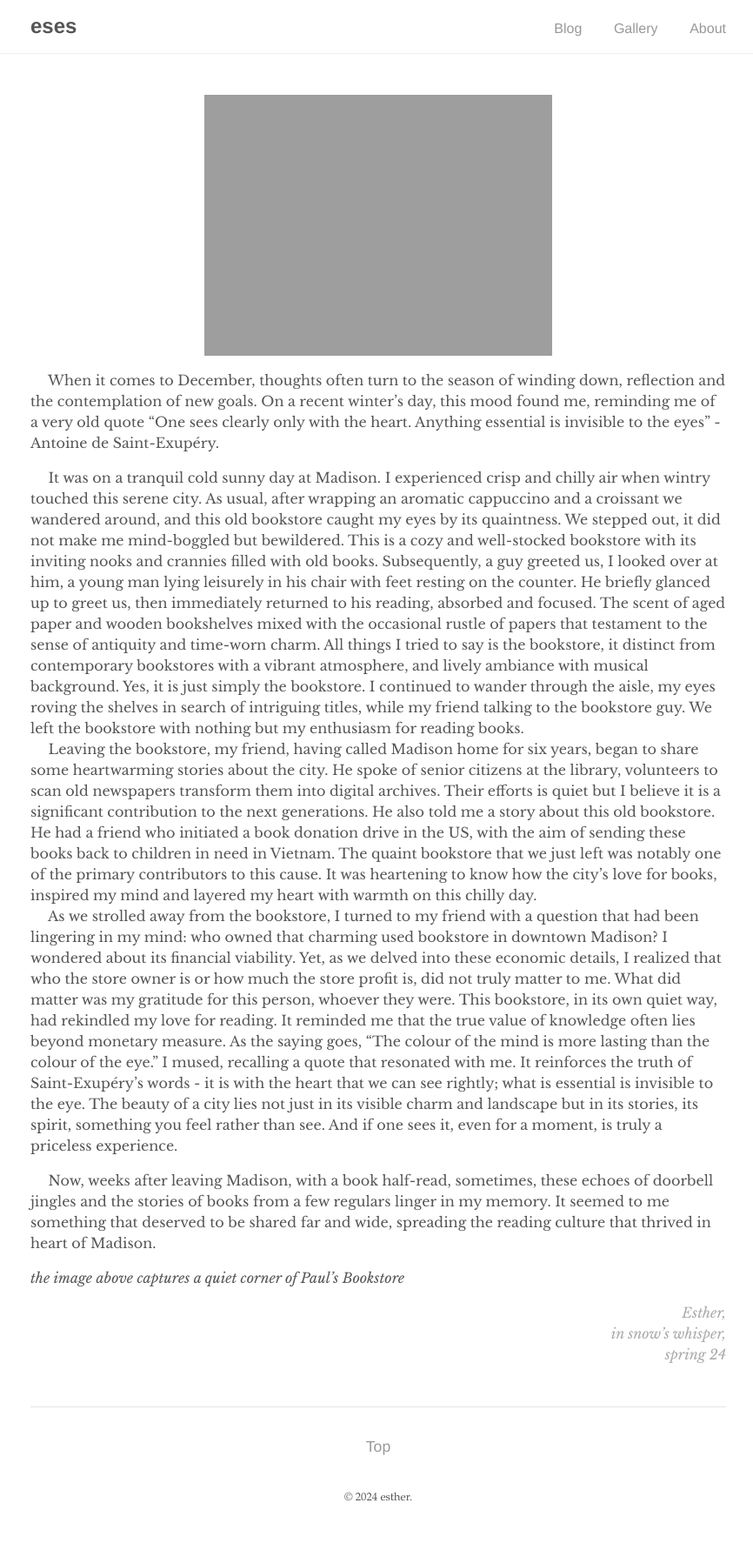
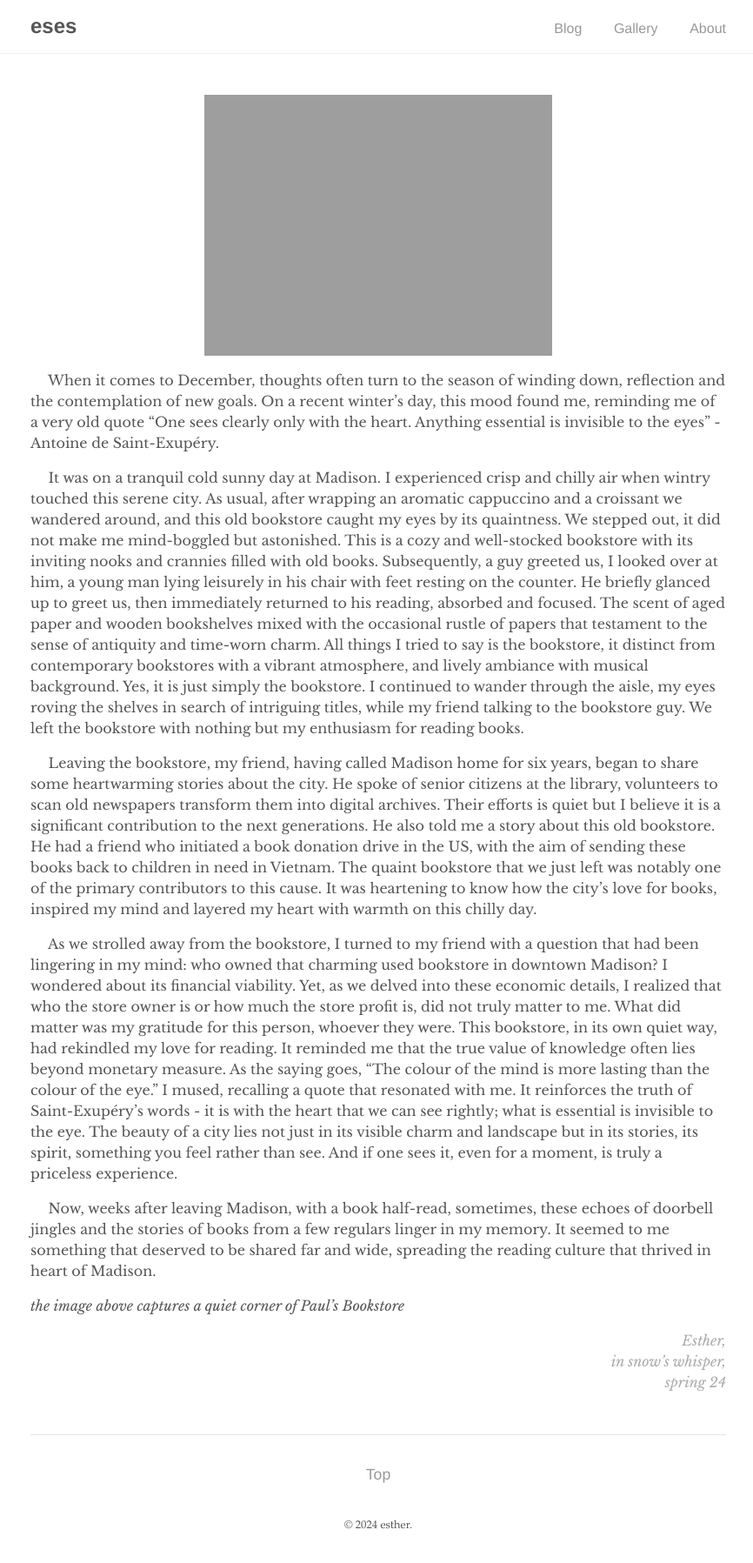
Before and after one commit to eses-corner/eses-corner.github.io, a Jekyll site: the page built from _posts/2024-01-17-madison-bookstore.md, in a window 1280 px wide. Shown: the whole page at 87% size, without its empty margins (205-1071 px from the left). Built offline with Jekyll 4.4.1, drawn with Linux system fonts in a browser that asks for light colours; comment, search, counter and statistics services are not loaded; before the commit the page ends 1765 px from its top, so only the background shows below that.

Commit message:
update blog

```diff
--- a/_posts/2024-01-17-madison-bookstore.md
+++ b/_posts/2024-01-17-madison-bookstore.md
@@ -16,8 +16,10 @@ comments: false
 &emsp; When it comes to December, thoughts often turn to the season of winding down, reflection and the contemplation of new goals. On a recent winter’s day, this mood found me, reminding me of a very old quote “One sees clearly only with the heart. Anything essential is invisible to the eyes” - Antoine de Saint-Exupéry. <br>
 <!--more-->
 
-&emsp; It was on a tranquil cold sunny day at Madison. I experienced crisp and chilly air when wintry touched this serene city. As usual, after wrapping an aromatic cappuccino and a croissant we wandered around, and this old bookstore caught my eyes by its quaintness. We stepped out, it did not make me mind-boggled but bewildered. This is a cozy and well-stocked bookstore with its inviting nooks and crannies filled with old books. Subsequently, a guy greeted us, I looked over at him, a young man lying leisurely in his chair with feet resting on the counter. He briefly glanced up to greet us, then immediately returned to his reading, absorbed and focused. The scent of aged paper and wooden bookshelves mixed with the occasional rustle of papers that testament to the sense of antiquity and time-worn charm. All things I tried to say is the bookstore, it distinct from contemporary bookstores with a vibrant atmosphere, and lively ambiance with musical background. Yes, it is just simply the bookstore. I continued to wander through the aisle, my eyes roving the shelves in search of intriguing titles, while my friend talking to the bookstore guy. We left the bookstore with nothing but my enthusiasm for reading books. <br>
-&emsp; Leaving the bookstore, my friend, having called Madison home for six years, began to share some heartwarming stories about the city.  He spoke of senior citizens at the library, volunteers to scan old newspapers transform them into digital archives. Their efforts is quiet but I believe it is a significant contribution to the next generations. He also told me a story about this old bookstore. He had a friend who initiated a book donation drive in the US, with the aim of sending these books back to children in need in Vietnam. The quaint bookstore that we just left was notably one of the primary contributors to this cause. It was heartening to know how the city’s love for books, inspired my mind and layered my heart with warmth on this chilly day. <br>
+&emsp; It was on a tranquil cold sunny day at Madison. I experienced crisp and chilly air when wintry touched this serene city. As usual, after wrapping an aromatic cappuccino and a croissant we wandered around, and this old bookstore caught my eyes by its quaintness. We stepped out, it did not make me mind-boggled but astonished. This is a cozy and well-stocked bookstore with its inviting nooks and crannies filled with old books. Subsequently, a guy greeted us, I looked over at him, a young man lying leisurely in his chair with feet resting on the counter. He briefly glanced up to greet us, then immediately returned to his reading, absorbed and focused. The scent of aged paper and wooden bookshelves mixed with the occasional rustle of papers that testament to the sense of antiquity and time-worn charm. All things I tried to say is the bookstore, it distinct from contemporary bookstores with a vibrant atmosphere, and lively ambiance with musical background. Yes, it is just simply the bookstore. I continued to wander through the aisle, my eyes roving the shelves in search of intriguing titles, while my friend talking to the bookstore guy. We left the bookstore with nothing but my enthusiasm for reading books.
+
+&emsp; Leaving the bookstore, my friend, having called Madison home for six years, began to share some heartwarming stories about the city.  He spoke of senior citizens at the library, volunteers to scan old newspapers transform them into digital archives. Their efforts is quiet but I believe it is a significant contribution to the next generations. He also told me a story about this old bookstore. He had a friend who initiated a book donation drive in the US, with the aim of sending these books back to children in need in Vietnam. The quaint bookstore that we just left was notably one of the primary contributors to this cause. It was heartening to know how the city’s love for books, inspired my mind and layered my heart with warmth on this chilly day.
+
 &emsp; As we strolled away from the bookstore, I turned to my friend with a question that had been lingering in my mind: who owned that charming used bookstore in downtown Madison? I wondered about its financial viability. Yet, as we delved into these economic details, I realized that who the store owner is or how much the store profit is, did not truly matter to me. What did matter was my gratitude for this person, whoever they were. This bookstore, in its own quiet way, had rekindled my love for reading. It reminded me that the true value of knowledge often lies beyond monetary measure. As the saying goes, “The colour of the mind is more lasting than the colour of the eye.” I mused, recalling a quote that resonated with me. It reinforces the truth of Saint-Exupéry’s words - it is with the heart that we can see rightly; what is essential is invisible to the eye. The beauty of a city lies not just in its visible charm and landscape but in its stories, its spirit, something you feel rather than see.  And if one sees it, even for a moment, is truly a priceless experience.
 
 &emsp; Now, weeks after leaving Madison, with a book half-read, sometimes, these echoes of doorbell jingles and the stories of books from a few regulars linger in my memory. It seemed to me something that deserved to be shared far and wide, spreading the reading culture that thrived in heart of Madison.
```
